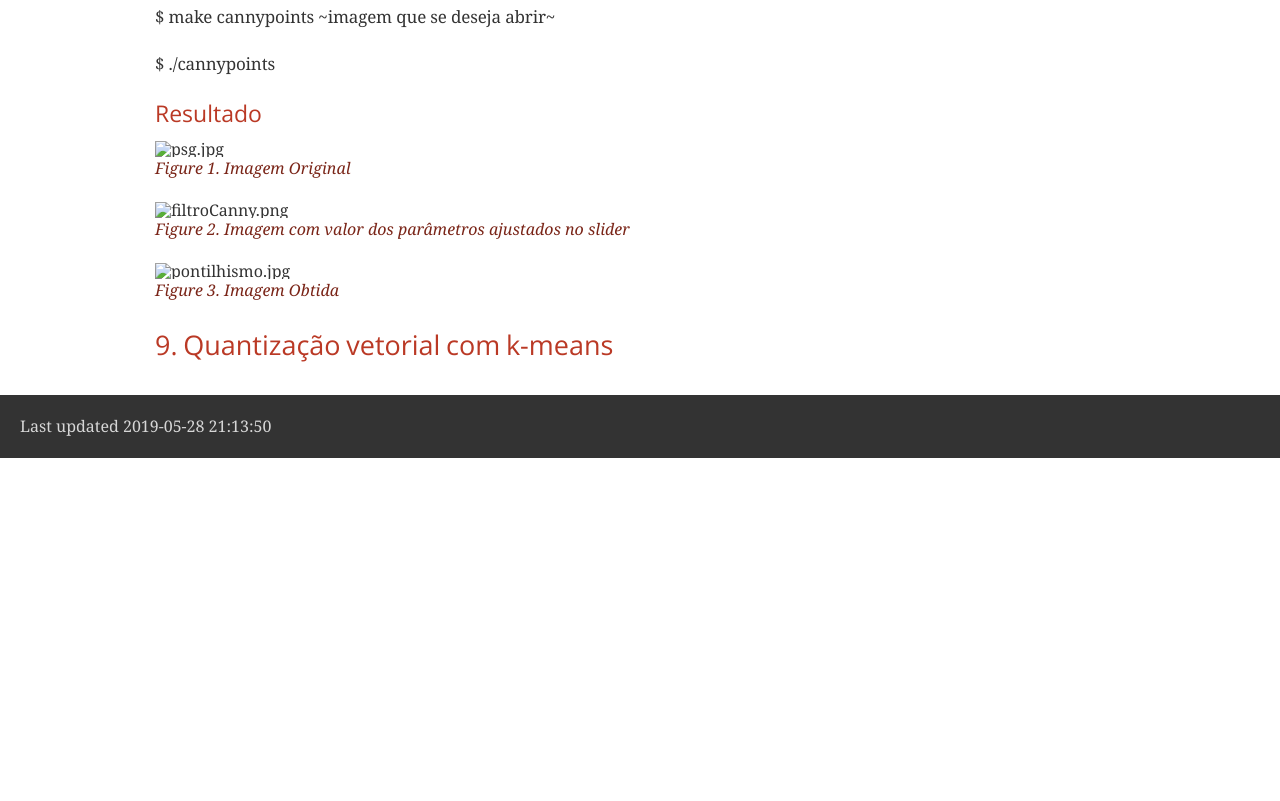
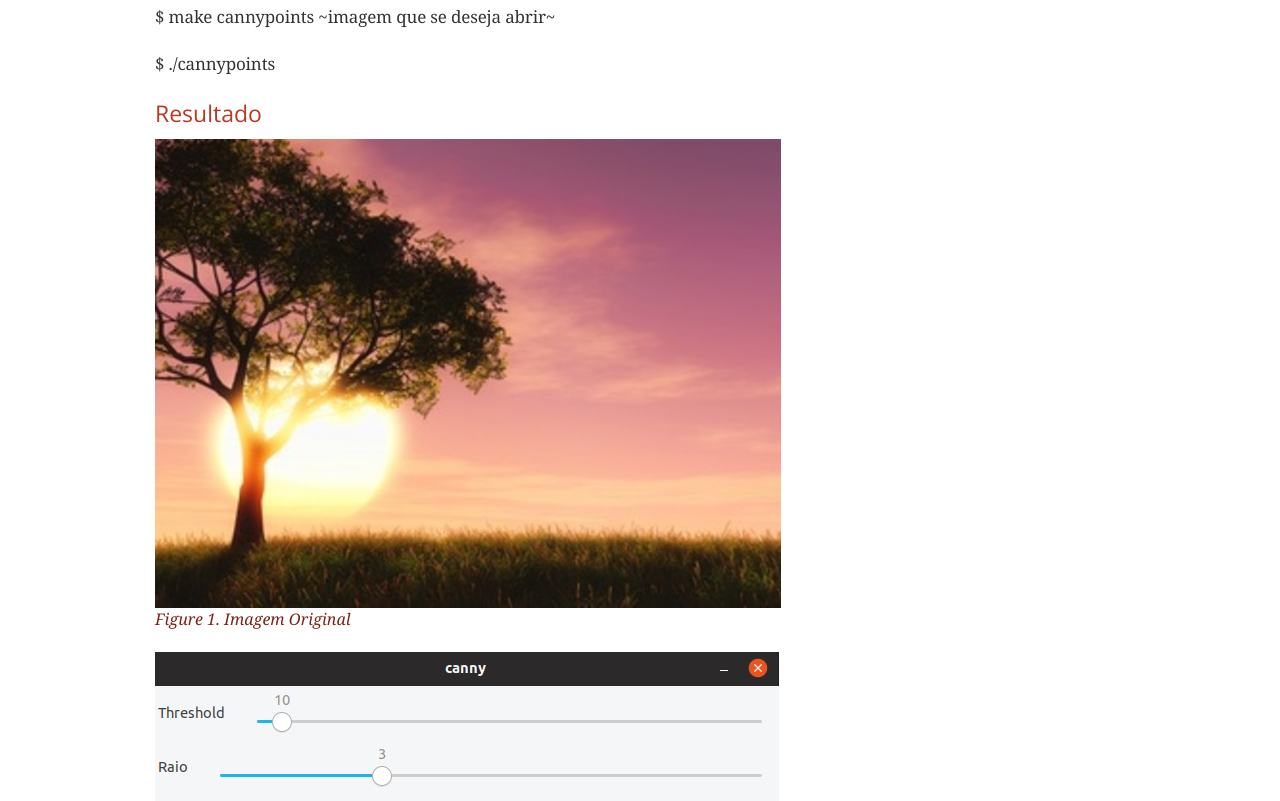
Before and after one commit to Aleika/Aleika.github.io, a plain HTML site: page segunda_unidade.html in a window 1280 px wide. Shown: the part 4662-5463 px from the top of the page. Before the commit the page ends 5120 px from the top, so only its background shows below. Drawn offline with nearby package versions, Linux system fonts and the light colour scheme; a web font is replaced by a local one.

Commit message:
Add files via upload

```diff
--- a/segunda_unidade.html
+++ b/segunda_unidade.html
@@ -648,19 +648,19 @@ int main(int argc, char**argv){
 <h4 id="trueresultado"><a class="anchor" href="#trueresultado"></a>Resultado</h4>
 <div class="imageblock">
 <div class="content">
-<img src="images/psg.jpg" alt="psg.jpg">
+<img src="psg.jpg" alt="psg.jpg">
 </div>
 <div class="title">Figure 1. Imagem Original</div>
 </div>
 <div class="imageblock">
 <div class="content">
-<img src="images/filtroCanny.png" alt="filtroCanny.png">
+<img src="filtroCanny.png" alt="filtroCanny.png">
 </div>
 <div class="title">Figure 2. Imagem com valor dos parâmetros ajustados no slider</div>
 </div>
 <div class="imageblock">
 <div class="content">
-<img src="images/pontilhismo.jpg" alt="pontilhismo.jpg">
+<img src="pontilhismo.jpg" alt="pontilhismo.jpg">
 </div>
 <div class="title">Figure 3. Imagem Obtida</div>
 </div>
@@ -668,14 +668,17 @@ int main(int argc, char**argv){
 </div>
 <div class="sect2">
 <h3 id="true9-quantiza-o-vetorial-com-k-means"><a class="anchor" href="#true9-quantiza-o-vetorial-com-k-means"></a>9. Quantização vetorial com k-means</h3>
+<div class="sect3">
+<h4 id="true9-1"><a class="anchor" href="#true9-1"></a>9.1</h4>
 
+</div>
 </div>
 </div>
 </div>
 </div>
 <div id="footer">
 <div id="footer-text">
-Last updated 2019-05-28 21:13:50
+Last updated 2019-05-28 22:06:07
 </div>
 </div>
 <link rel="stylesheet" href="https://cdnjs.cloudflare.com/ajax/libs/highlight.js/8.9.1/styles/github.min.css">
```
